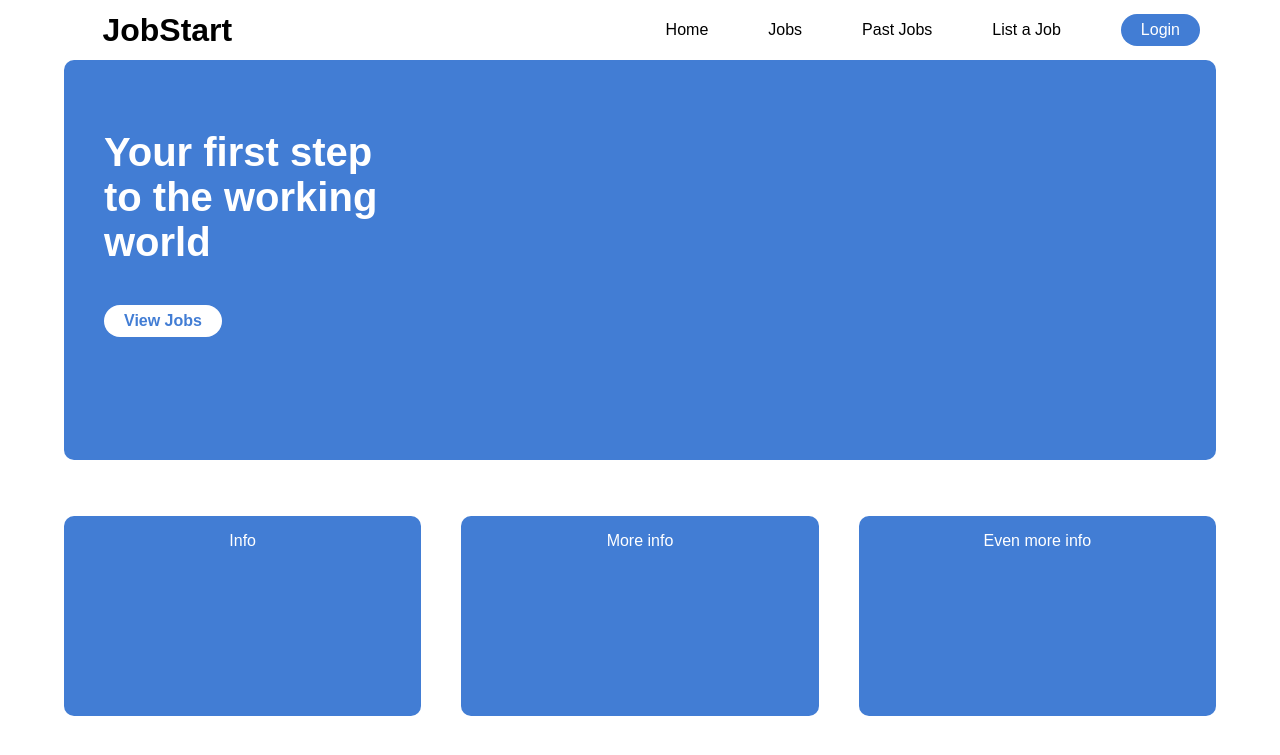
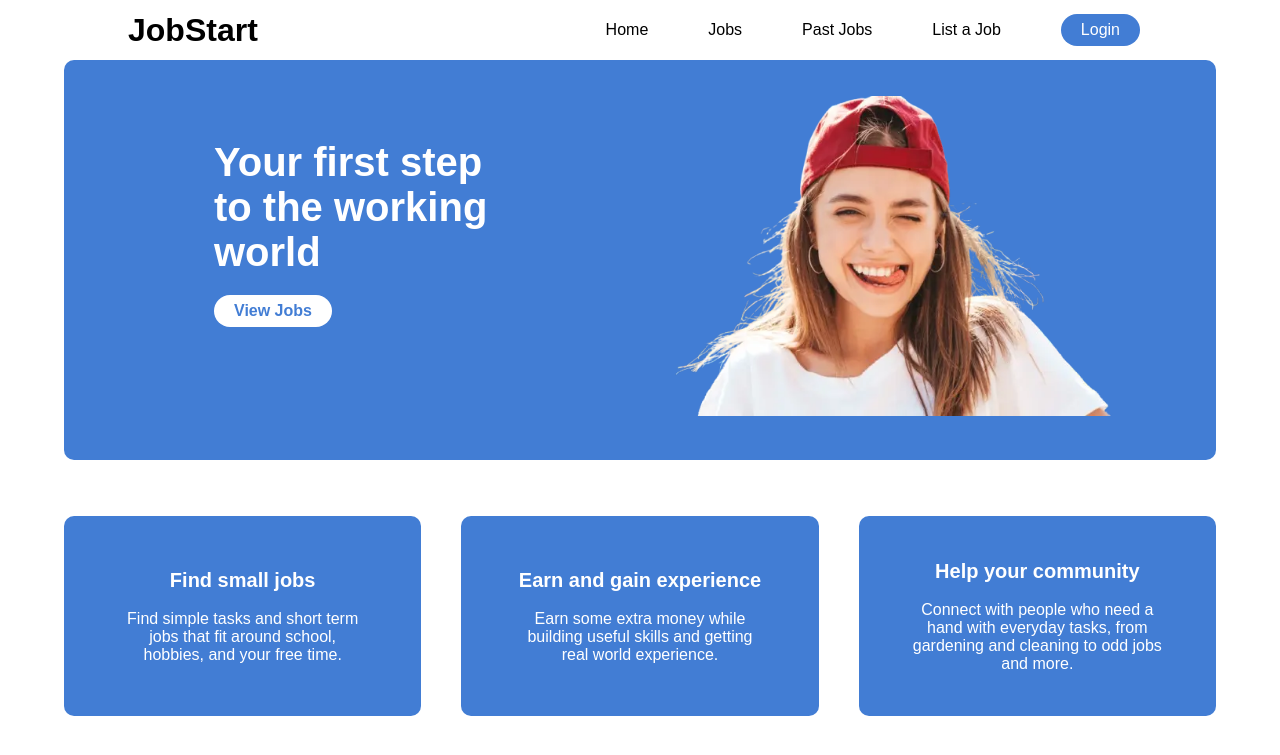
Before and after one commit to RileySmith132/WebApp, a Flask app: page / in a window 1280 px wide. Shown: the top 755 px of the page. Run offline with Flask 3, Linux system fonts and the light colour scheme.

Commit message:
home page
home page is finished, although im not happy with some of the spacings but cant figure out how to make it look right, so will talk to some friends who are better with design to get some ideas.

```diff
--- a/static/style.css
+++ b/static/style.css
@@ -16,7 +16,7 @@ body {
 
 .nav-title {
     position: absolute;
-    left: 8%;
+    left: 10%;
     top: 50%;
     transform: translateY(-50%);
     margin: 0;
@@ -43,7 +43,7 @@ body {
 
 .login-nav-btn {
     font-size: 16px;
-    margin-right: 80px;
+    margin-right: 140px;
     background-color: #427dd4;
     color: white;
     border: none;
@@ -66,7 +66,9 @@ body {
     font-weight: bold;
     width: 50%;
     padding-left: 40px;
-    margin-top: 70px;
+    margin-top: 80px;
+    margin-left: 110px;
+    margin-bottom: 20px;
 }
 
 .home-left {
@@ -81,7 +83,7 @@ body {
 }
 
 .home-job-btn {
-    margin-left: 40px;
+    margin-left: 150px;
     font-size: 16px;
     margin-right: 80px;
     background-color: white;
@@ -105,6 +107,9 @@ body {
 }
 
 .info {
+    display: flex;
+    justify-content: center;
+    align-items: center;
     background-color: #427dd4;
     color: white;
     text-align: center;
@@ -120,3 +125,19 @@ body {
     0% {scale: 1;}
     100% {scale: 1.04;}
 }
+
+.home-img {
+    height: 320px;
+    margin-top: 36px;
+}
+
+.home-bold-txt {
+    display: block;
+    font-size: 20px;
+}
+
+.info-txt {
+    font-size: 16px;
+    width: 250px;
+
+}
--- a/templates/index.html
+++ b/templates/index.html
@@ -11,21 +11,21 @@
     </div>
 
     <div class="home-right">
-
+        <img class="home-img" src="static/images/home-img.webp" alt="girl with red cap smiling">
     </div>
 </div>
 
 <div class="home-main-2">
     <div class="info">
-        <p>Info</p>
+        <p class="info-txt"><b class="home-bold-txt">Find small jobs</b><br>Find simple tasks and short term jobs that fit around school, hobbies, and your free time.</p>
     </div>
 
     <div class="info">
-        <p>More info</p>
+        <p class="info-txt"><b class="home-bold-txt">Earn and gain experience</b><br>Earn some extra money while building useful skills and getting real world experience.</p>
     </div>
 
     <div class="info">
-        <p>Even more info</p>
+        <p class="info-txt"><b class="home-bold-txt">Help your community</b><br>Connect with people who need a hand with everyday tasks, from gardening and cleaning to odd jobs and more.</p>
     </div>
 </div>
 
```
Also changed, not shown: static/images/home-img.webp (added).
